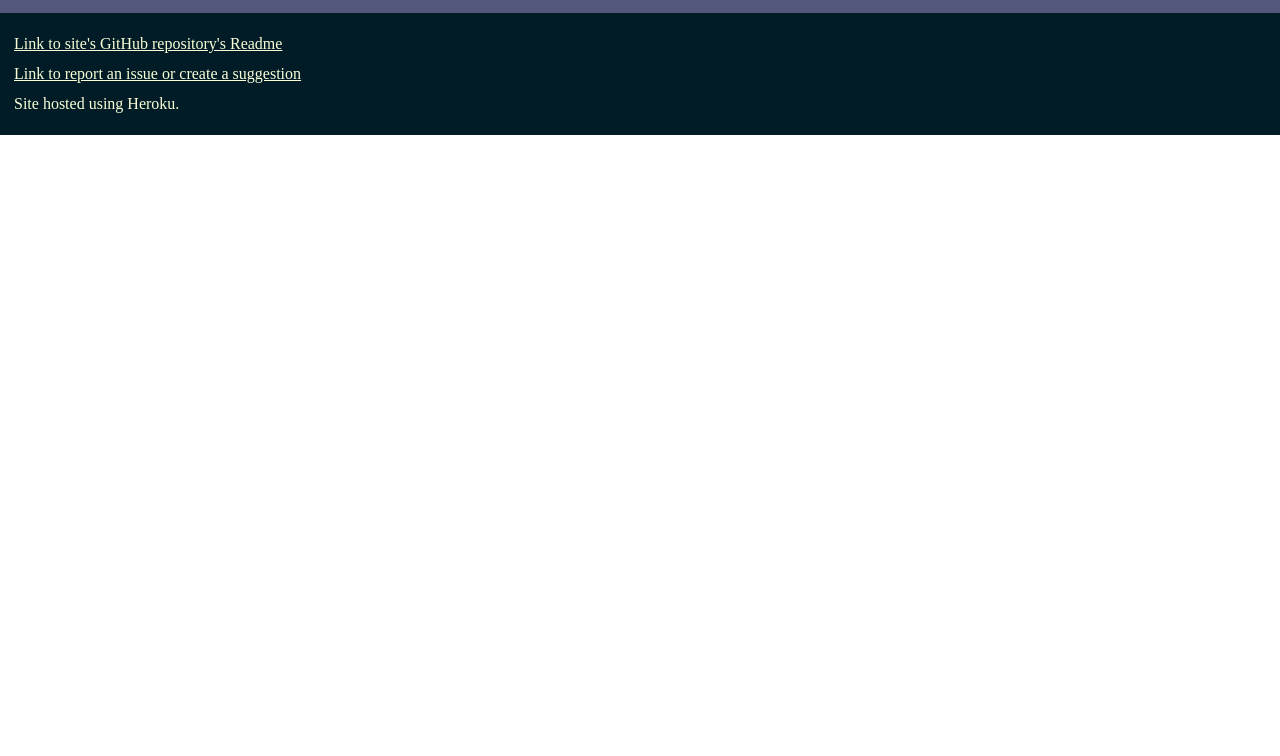
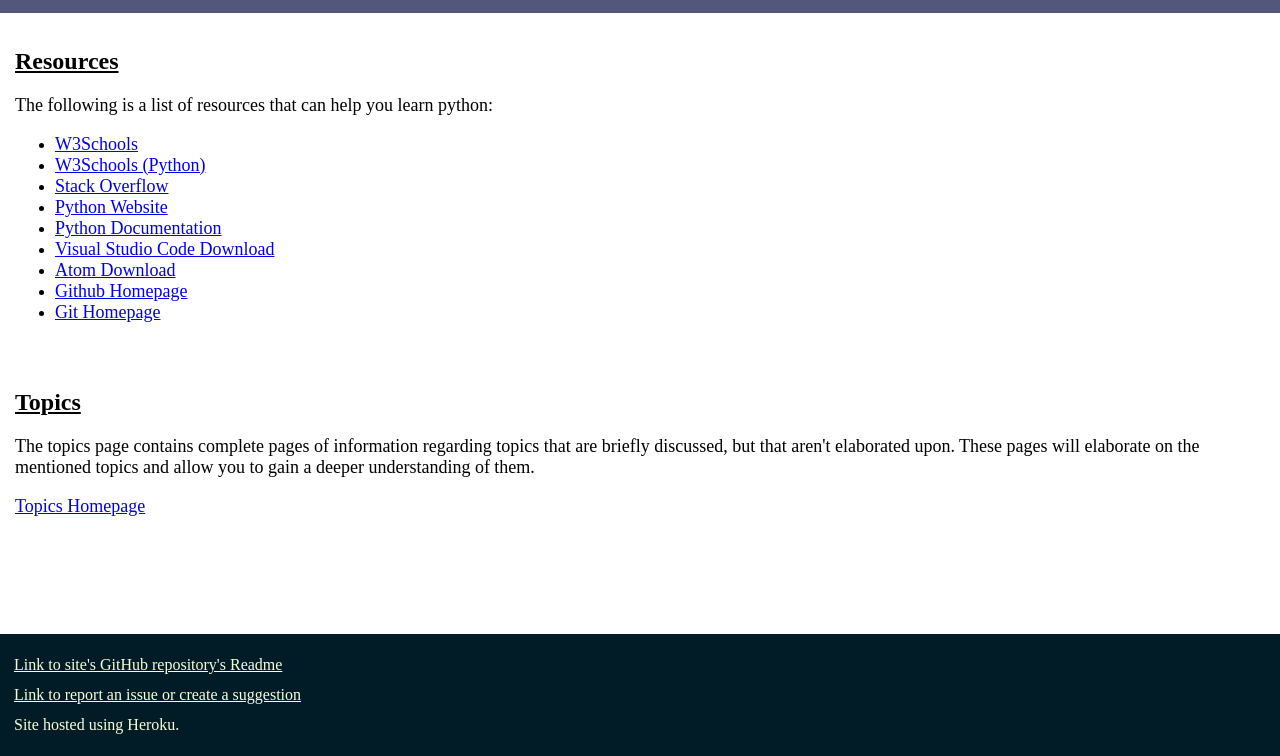
Before and after one commit to XpertJosh/beginner-python-projects-web, a website: page public/resources/index.html in a window 1280 px wide. Shown: the part 44-800 px from the top of the page. Drawn offline with Linux system fonts and the light colour scheme.

Commit message:
added content to /resources/index.html

```diff
--- a/public/resources/index.html
+++ b/public/resources/index.html
@@ -2,15 +2,45 @@
 <head>
     <meta charset="UTF-8">
     <meta name="viewport" content="width=device-width, initial-scale=1.0">
-    <link rel="stylesheet" type="text/css" href="../css/global.css">
-    <title></title>
+    <link rel="stylesheet" href="../css/global.css">
+    <link rel="stylesheet" href="../css/textStyles.css">
+    <link rel="stylesheet" href="../css/flex.css">
+    <title>Resources Homepage</title>
 </head>
 <body>
-    <div id="headerBar">
-        <!-- header.js will create the header here. -->
-    </div>
-    <div id="footerBar">
-        <!-- footer.js will create the footer here. -->
+    <div class="box">
+        <div id="headerBar">
+            <!-- header.js will create the header here. -->
+        </div>
+        <div class="content row">
+            <div class="col-12">
+                <h2>Resources</h2>
+                <p>The following is a list of resources that can help you learn python:</p>
+                    <ul>
+                        <li><a href="https://www.w3schools.com">W3Schools</a></li>
+                        <li><a href="https://www.w3schools.com/python/default.asp">W3Schools (Python)</a></li>
+                        <li><a href="https://stackoverflow.com/">Stack Overflow</a></li>
+                        <li><a href="https://www.python.org/">Python Website</a></li>
+                        <li><a href="https://www.python.org/doc/">Python Documentation</a></li>
+                        <li><a href="https://code.visualstudio.com/Download">Visual Studio Code Download</a></li>
+                        <li><a href="https://atom.io/">Atom Download</a></li>
+                        <li><a href="https://github.com/">Github Homepage</a></li>
+                        <li><a href="https://git-scm.com/">Git Homepage</a></li>
+                    </ul>
+            </div>
+            <div class="col-12">
+                <h2>Topics</h2>
+                <p>
+                    The topics page contains complete pages of information regarding topics that are briefly discussed, but
+                    that aren't elaborated upon. These pages will elaborate on the mentioned topics and allow you to gain a
+                    deeper understanding of them.
+                </p>
+                <a href="/resources/topics">Topics Homepage</a>
+            </div>
+        </div>
+        <div id="footerBar">
+            <!-- footer.js will create the footer here. -->
+        </div>
     </div>
     <script src="../scripts/header.js"></script>
     <script src="../scripts/footer.js"></script>
```
